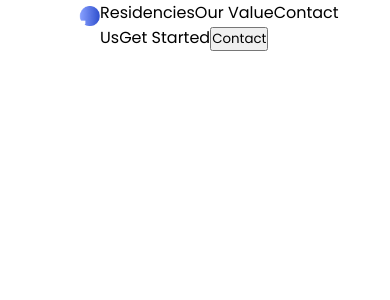
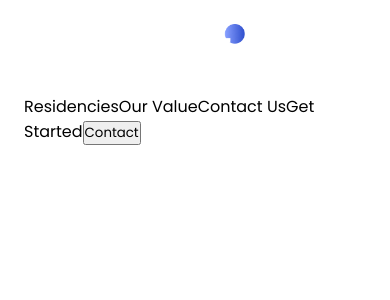
Before and after one commit to suisashehi/real-estate, a React (Vite) app: page / in a window 390 px wide. Shown: the top 300 px of the page. Built offline with nearby package versions, Linux system fonts and the light colour scheme.

Commit message:
Added responsive innerWidth utility for centered layout

```diff
--- a/src/components/Header/Header.jsx
+++ b/src/components/Header/Header.jsx
@@ -4,7 +4,7 @@ import './Header.css'
 const Header = () => {
   return (
     <section className="h-wrapper">
-    <div className="h-container">
+    <div className="flexCenter paddings innerWidth h-container">
 
       <img src="./logo.png" alt="logo" width={100} />
 
```
